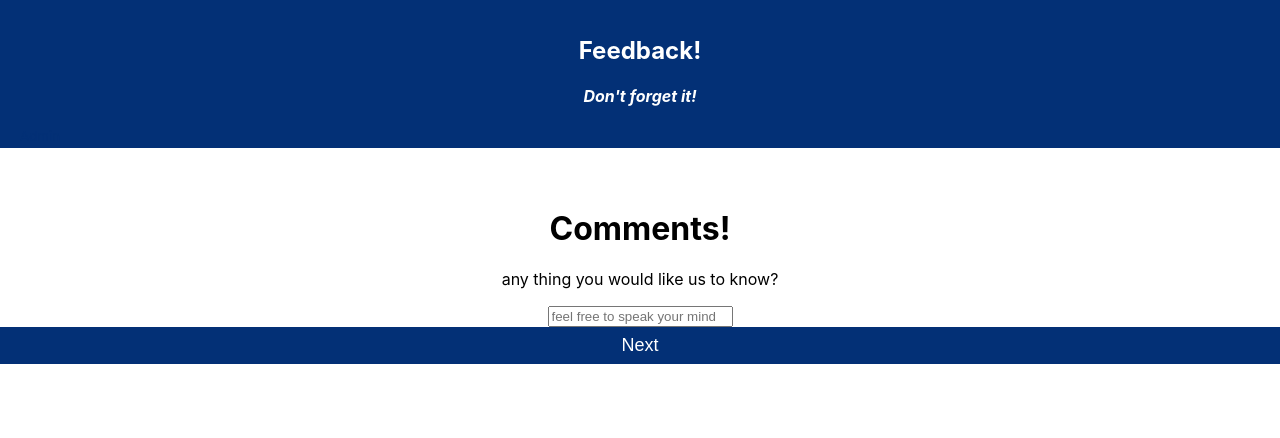
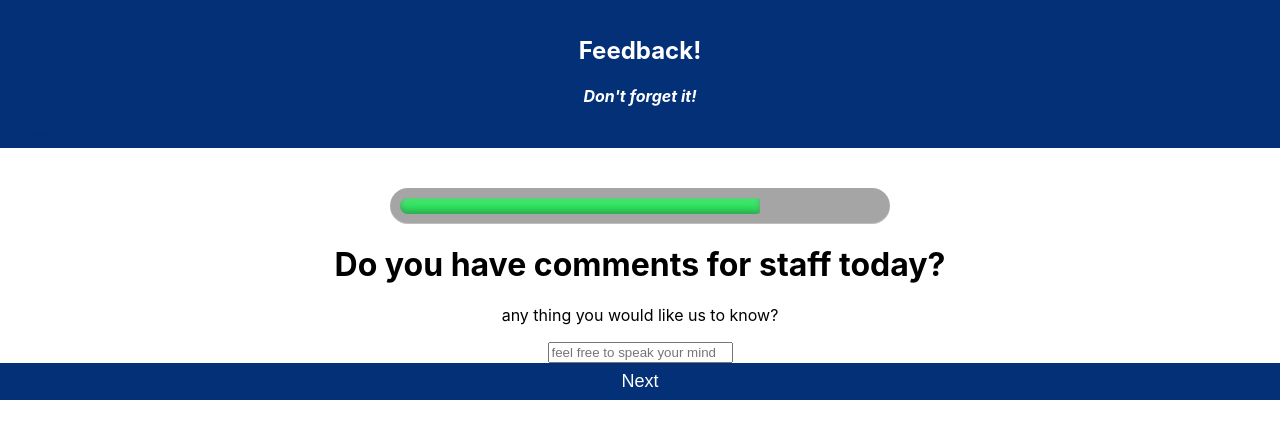
Before and after one commit to demkantor/redux-feedback-loop, a React (Create React App) app: page /#/comments in a window 1280 px wide. Shown: the top 438 px of the page. Built offline with nearby package versions, Linux system fonts and the light colour scheme.

Commit message:
fixed issue with null comments, added status bar

```diff
--- a/src/components/Admin/Admin.js
+++ b/src/components/Admin/Admin.js
@@ -75,7 +75,7 @@ render() {
 return (
         <div className="admin">
           <h1>Previous Feedback</h1>
-          <p>click to flag</p>
+          <p>click a line to flag</p>
           <table>
             <thead>
               <tr>
--- a/src/components/App/App.css
+++ b/src/components/App/App.css
@@ -32,6 +32,53 @@ tr:hover{
   float: left;
   font-size: smaller;
   color: #033076;
+}
+.meter{
+  height: 1rem;
+  width: 30rem;
+	margin: auto;
+	background: rgb(165, 165, 165);
+	-moz-border-radius: 25px;
+	-webkit-border-radius: 25px;
+	border-radius: 25px;
+	padding: 10px;
+	box-shadow: inset 0 -1px 1px rgba(255,255,255,0.3);
+}
+
+.one{
+  width: 1%;
+}
+
+.quarter{
+  width: 25%;
+}
+
+.half{
+  width: 50%;
+}
+
+.threeQuarter{
+  width: 75%;
+}
+
+.meter > span {
+  display: block;
+  height: 100%;
+  border-top-right-radius: 8px;
+  border-bottom-right-radius: 8px;
+  border-top-left-radius: 20px;
+  border-bottom-left-radius: 20px;
+  background-color: rgb(43, 226, 92);
+  background-image: linear-gradient(
+    center bottom,
+    rgb(43,194,83) 37%,
+    rgb(84,240,84) 69%
+  );
+  box-shadow:
+    inset 0 2px 9px  rgba(255,255,255,0.3),
+    inset 0 -2px 6px rgba(0,0,0,0.4);
+  position: relative;
+  overflow: hidden;
 }
 
 .card {
--- a/src/components/Comments/Comments.js
+++ b/src/components/Comments/Comments.js
@@ -4,7 +4,9 @@ import {connect} from 'react-redux';
 
 class Comments extends Component {
 
-  state= null;
+  state = {
+    comments:''
+  };
 
   nextPage =()=>{
     this.props.history.push('/review');
@@ -22,13 +24,20 @@ class Comments extends Component {
         type: 'SET_RESPONSE',
         payload: this.state
       });
+      this.props.dispatch({
+        type: 'SET_COMMENT',
+        payload: this.state
+      });
     this.nextPage();
   }
 
 render() {
 return (
         <div className="comments">
-          <h1>Comments!</h1>
+          <div className="meter">
+            <span className="threeQuarter"></span>
+          </div>
+          <h1>Do you have comments for staff today?</h1>
           <p>any thing you would like us to know?</p>
           <form onSubmit={this.recordResponse}>
           <input placeholder="feel free to speak your mind"
--- a/src/components/Feeling/Feeling.js
+++ b/src/components/Feeling/Feeling.js
@@ -22,6 +22,10 @@ class Feeling extends Component {
         type: 'SET_RESPONSE',
         payload: this.state
       });
+      this.props.dispatch({
+        type: 'SET_FEEL',
+        payload: this.state
+      });
     this.nextPage();
   }
 
@@ -29,7 +33,10 @@ render() {
 
 return (
         <div className="feeling">
-          <h1>Feeling!</h1>
+          <div className="meter">
+            <span className="one"></span>
+          </div>
+          <h1>How are you feeling today?</h1>
           <p>please rank how you feel today on a five point scale</p>
             <form onSubmit={this.recordResponse}>
             <label for="one">Abysmal</label>
--- a/src/components/Review/Review.js
+++ b/src/components/Review/Review.js
@@ -5,6 +5,16 @@ import axios from 'axios';
 
 
 class Review extends Component {
+
+  state={
+
+  }
+
+  componentDidMount=()=>{
+    this.setState({
+
+    })
+  }
 
   handleClick =()=>{
     const feedback = this.props.reduxState.responseReducer
@@ -55,10 +65,10 @@ return (
             </thead>
             <tbody className="feedback">
                 <tr key={Date.now()}>
-                    <td>{this.props.reduxState.responseReducer[0].feeling}</td>
-                    <td>{this.props.reduxState.responseReducer[1].understanding}</td>
-                    <td>{this.props.reduxState.responseReducer[2].supporting}</td>
-                    <td>{this.props.reduxState.responseReducer[3].comments}</td>
+                    <td>{this.props.reduxState.feelingReducer[0].feeling}</td>
+                    <td>{this.props.reduxState.understandingReducer[0].understanding}</td>
+                    <td>{this.props.reduxState.supportReducer[0].supporting}</td>
+                    <td>{this.props.reduxState.commentReducer[0].comments}</td>
                   </tr>
             </tbody>
         </table>
--- a/src/components/Supporting/Supporting.js
+++ b/src/components/Supporting/Supporting.js
@@ -23,13 +23,20 @@ class Supporting extends Component {
         type: 'SET_RESPONSE',
         payload: this.state
       });
+      this.props.dispatch({
+        type: 'SET_SUPPORT',
+        payload: this.state
+      });
     this.nextPage();
   }
 
 render() {
 return (
         <div className="supporting">
-          <h1>Supporting!</h1>
+          <div className="meter">
+            <span className="half"></span>
+          </div>
+          <h1>How well do you feel supported by staff today?</h1>
           <p>please rank how well you are supported on a five point scale</p>
             <form onSubmit={this.recordResponse}>
             <label for="one">Ignored</label>
--- a/src/components/Understanding/Understanding.js
+++ b/src/components/Understanding/Understanding.js
@@ -23,14 +23,21 @@ class Understanding extends Component {
         type: 'SET_RESPONSE',
         payload: this.state
       });
+      this.props.dispatch({
+        type: 'SET_UNDERSTAND',
+        payload: this.state
+      });
     this.nextPage();
   }
 
 render() {
 return (
         <div className="understanding">
-          <h1>Understanding!</h1>
-          <p>please rank your understanding of today's material on a five point scale</p>
+          <div className="meter">
+            <span className="quarter"></span>
+          </div>
+          <h1>How well do you understand todays material?</h1>
+          <p>please rank your understanding on a five point scale</p>
             <form onSubmit={this.recordResponse}>
             <label for="one">Dunce</label>
               <input required type="radio" id="one" name="orderType" value="1"
--- a/src/index.js
+++ b/src/index.js
@@ -13,19 +13,59 @@ const responseReducer = (state = [], action) =>{
     switch (action.type){
         case 'SET_RESPONSE':
             return [...state, action.payload];
-        case 'GET_INFO':
-            return state;
         case 'CLEAR_RESPONSE':
             return state = [];
         default:
             return state;
     }
 }
-
-
+const feelingReducer = (state = [], action) =>{
+    switch (action.type){
+        case 'SET_FEEL':
+            return [...state, action.payload];
+        case 'CLEAR_RESPONSE':
+            return state = [];
+        default:
+            return state;
+    }
+}
+const understandingReducer = (state = [], action) =>{
+    switch (action.type){
+        case 'SET_UNDERSTAND':
+            return [...state, action.payload];
+        case 'CLEAR_RESPONSE':
+            return state = [];
+        default:
+            return state;
+    }
+}
+const supportReducer = (state = [], action) =>{
+    switch (action.type){
+        case 'SET_SUPPORT':
+            return [...state, action.payload];
+        case 'CLEAR_RESPONSE':
+            return state = [];
+        default:
+            return state;
+    }
+}
+const commentReducer = (state = [], action) =>{
+    switch (action.type){
+        case 'SET_COMMENT':
+            return [...state, action.payload];
+        case 'CLEAR_RESPONSE':
+            return state = [];
+        default:
+            return state;
+    }
+}
 const storeInstance = createStore(
     combineReducers({
-        responseReducer
+        responseReducer,
+        feelingReducer,
+        understandingReducer,
+        supportReducer,
+        commentReducer
     }),
     applyMiddleware(logger),
 );
```
